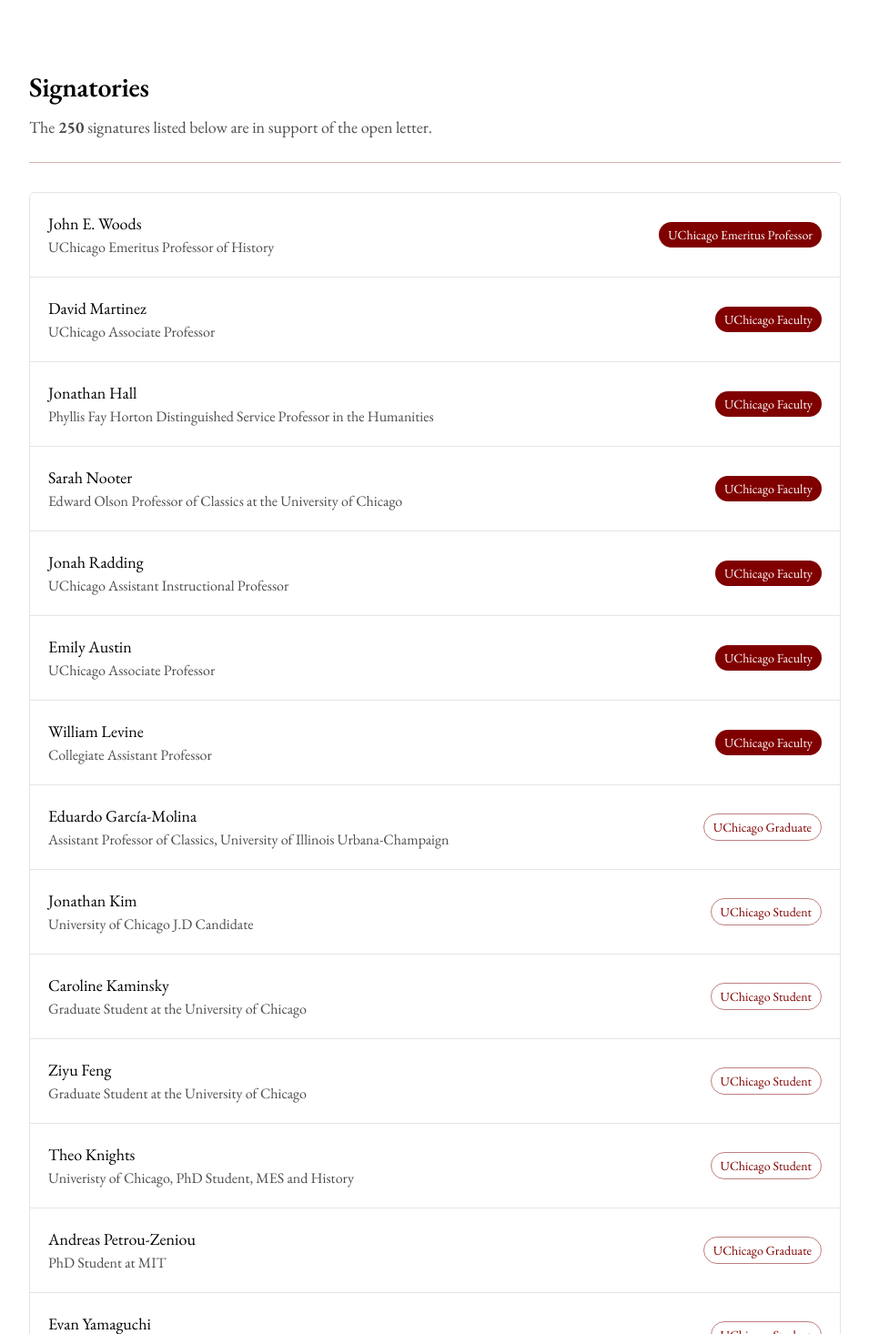
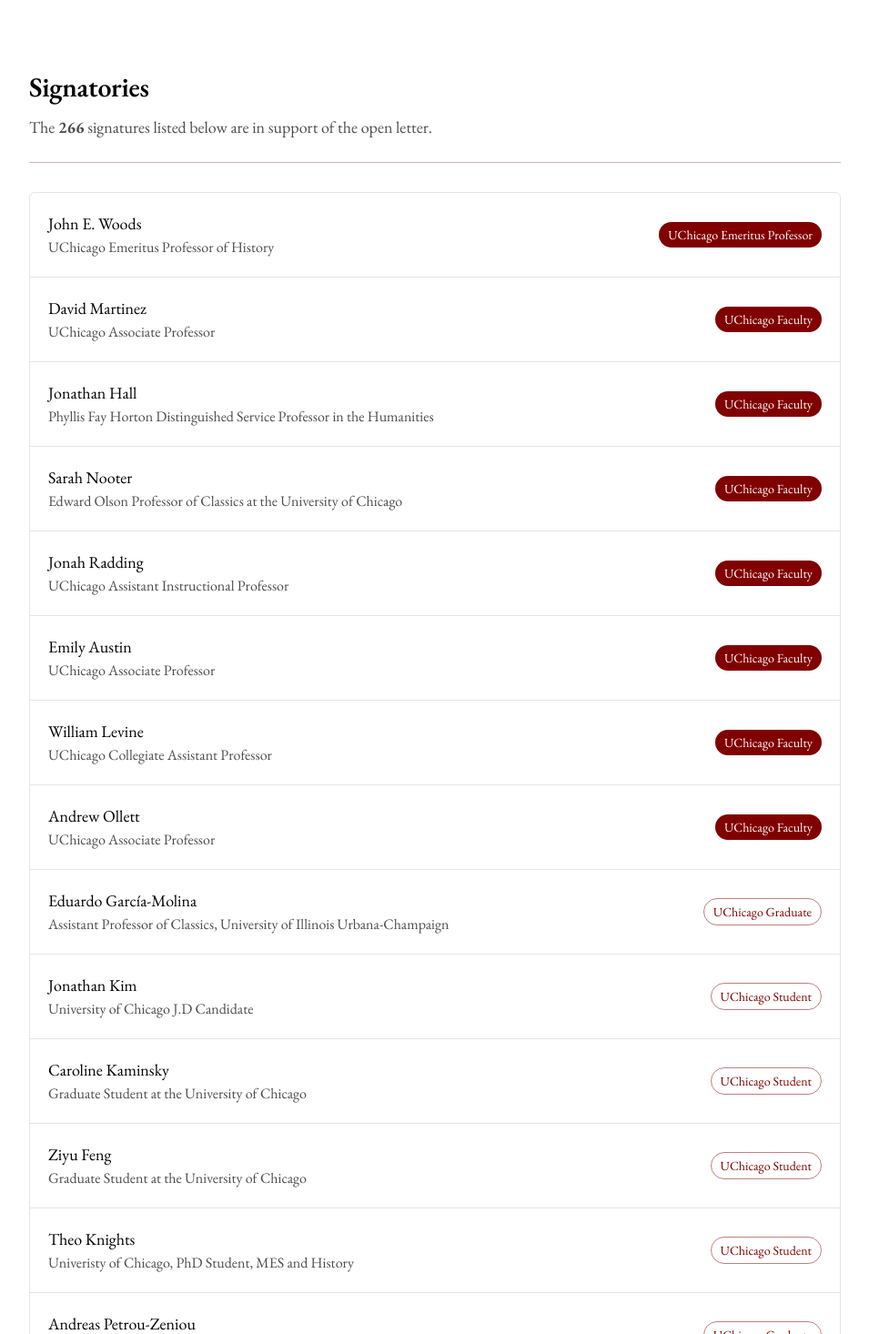
Before and after one commit to zroe1/uchicago-open-letter, a Next.js app: page / in a window 1280 px wide. Shown: the part 3724-5190 px from the top of the page at 91% size, without its empty margins (316-1271 px from the left). Built offline with nearby package versions, Linux system fonts and the light colour scheme.

Commit message:
add prof Ollett

```diff
--- a/src/app/signatories.ts
+++ b/src/app/signatories.ts
@@ -37,11 +37,17 @@
   },
   {
     name: "William Levine",
-    title: "Collegiate Assistant Professor",
+    title: "UChicago Collegiate Assistant Professor",
     badge: "UChicago Faculty",
     badgeType: "emphasized",
   },
   {
+    name: "Andrew Ollett",
+    title: "UChicago Associate Professor",
+    badge: "UChicago Faculty",
+    badgeType: "emphasized",
+  },
+  {
     name: "Eduardo García-Molina",
     title: "Assistant Professor of Classics, University of Illinois Urbana-Champaign",
     badge: "UChicago Graduate",
@@ -210,6 +216,36 @@
   {
     name: "Jack Fantini",
     title: "PhD Candidate at the University of Chicago",
+    badge: "UChicago Student",
+    badgeType: "normal",
+  },
+  {
+    name: "Abhiraj Singh",
+    title: "PhD Student at the University of Chicago",
+    badge: "UChicago Student",
+    badgeType: "normal",
+  },
+  {
+    name: "Gray Reichl",
+    title: "PhD Student at the University of Chicago",
+    badge: "UChicago Student",
+    badgeType: "normal",
+  },
+  {
+    name: "Yuanlong Zheng",
+    title: "University of Chicago, PhD student, Undergraduate Alum, 2024",
+    badge: "UChicago Student",
+    badgeType: "normal",
+  },
+  {
+    name: "Jacob McDowell",
+    title: "PhD Student at the University of Chicago",
+    badge: "UChicago Student",
+    badgeType: "normal",
+  },
+  {
+    name: "Martin Niederl",
+    title: "PhD Student at the University of Chicago",
     badge: "UChicago Student",
     badgeType: "normal",
   },
@@ -316,6 +352,24 @@
     badgeType: "normal",
   },
   {
+    name: "Taylor Pate",
+    title: "Undergraduate Student at the University of Chicago",
+    badge: "UChicago Student",
+    badgeType: "normal",
+  },
+  {
+    name: "Iris chen",
+    title: "Undergraduate Student at the University of Chicago",
+    badge: "UChicago Student",
+    badgeType: "normal",
+  },
+  {
+    name: "Stella Jiang",
+    title: "University of Chicago, BS, 2025",
+    badge: "UChicago Graduate",
+    badgeType: "normal",
+  },
+  {
     name: "Mariska Kassi",
     title: "Undergraduate Student at the University of Chicago",
     badge: "UChicago Student",
@@ -388,8 +442,14 @@
     badgeType: "normal",
   },
   {
-    name: "Yuanlong Zheng",
-    title: "University of Chicago, PhD student, Undergraduate Alum, 2024",
+    name: "Daniel Boscu",
+    title: "Undergraduate Student at the University of Chicago",
+    badge: "UChicago Student",
+    badgeType: "normal",
+  },
+  {
+    name: "Yuning Shu",
+    title: "Undergraduate Student at the University of Chicago",
     badge: "UChicago Student",
     badgeType: "normal",
   },
@@ -1371,6 +1431,18 @@
     badgeType: "normal",
   },
   {
+    name: "Frances Poth",
+    title: "University of Chicago, Economics, 2024",
+    badge: "UChicago Graduate",
+    badgeType: "normal",
+  },
+  {
+    name: "Ravindra Mangar",
+    title: "Undergraduate Student at the University of Chicago",
+    badge: "UChicago Student",
+    badgeType: "normal",
+  },
+  {
     name: "Ethan Moore",
     title: "Undergraduate Student at the University of Chicago",
     badge: "UChicago Student",
@@ -1393,6 +1465,26 @@
     title: "Undergraduate Student at the University of Chicago",
     badge: "UChicago Student",
     badgeType: "normal",
+  },
+  {
+    name: "Josh Johnson",
+    title: "Undergraduate Student at the University of Chicago",
+    badge: "UChicago Student",
+    badgeType: "normal",
+  },
+  {
+    name: "Onese Ewherido",
+    title: "Undergraduate Student at the University of Chicago",
+    badge: "UChicago Student",
+    badgeType: "normal",
+  },
+  {
+    name: "Riley Rosener",
+    badge: null,
+  },
+  {
+    name: "Lydia Liu",
+    badge: null,
   },
   {
     name: "Anton Lesokhin",
```
